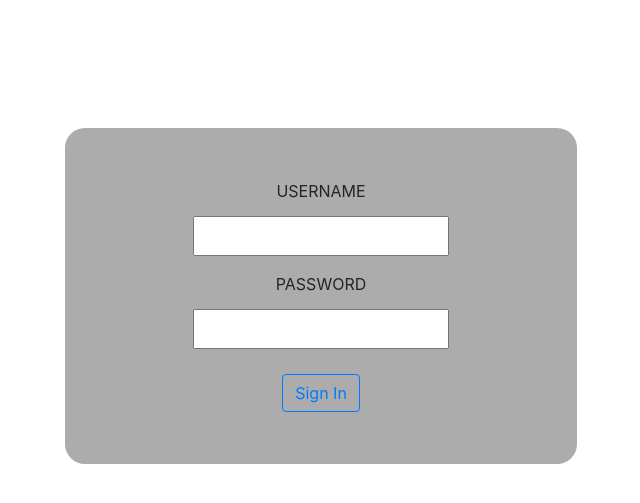
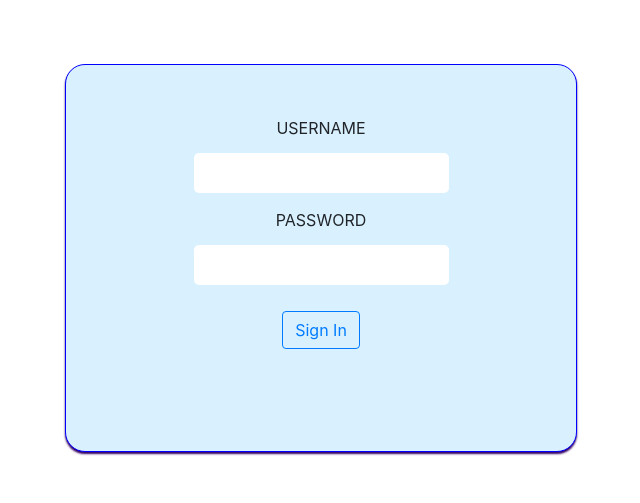
Before and after one commit to DeltaCodeCamp/Flap, a Django app: page /signin in a window 1280 px wide. Shown: the part 110-613 px from the top of the page, without its empty margins (319-959 px from the left). Run offline with Django 3.2, Linux system fonts and the light colour scheme; some libraries are stand-ins or nearby versions.

Commit message:
surajkokalolauda

```diff
--- a/static/styling/style.css
+++ b/static/styling/style.css
@@ -10,13 +10,13 @@
 
 .form-log{
     text-align: center;
-    border: 1px transparent black;
+    border: 1px solid blue;
     margin-left: 30%;
     margin-right: 30%;
-    margin-top: 10%;
-    background-color: rgb(172, 172, 172);
+    margin-top: 5%;
+    background-color: rgb(217, 241, 255);
     border-radius: 20px;
-
+    box-shadow: 0px 2px 2px rgb(52, 0, 100)
 }
 
 .form-log input[type = "text"]{
@@ -25,6 +25,8 @@
     margin-bottom: 3%;
     width: 50%;
     height: 40px;
+    border-radius:5px;
+    border: 1px transparent;
 }
 
 .form-log input[type = "password"]{
@@ -33,11 +35,19 @@
     margin-bottom: 5%;
     width: 50%;
     height: 40px;
+    border-radius:5px;
+    border: 1px transparent;
 }
 
 .form-log input[type = "submit"]{
-    margin-bottom: 10%;
+    margin-bottom: 20%;
 }
+
+/* .form-log a{
+    color: rgb(185, 0, 0);
+    font-size: 15px;
+    padding-bottom: 5px;
+} */
 
 .label1{
     margin-top: 10%;
--- a/templates/signinForm.html
+++ b/templates/signinForm.html
@@ -17,6 +17,7 @@
 
           <input class="btn btn-outline-primary" type = "submit" value = "Sign In" />
       </form>
+      <!-- <a href="#" >Forget Password!</a> -->
     </div>
 
 
```
